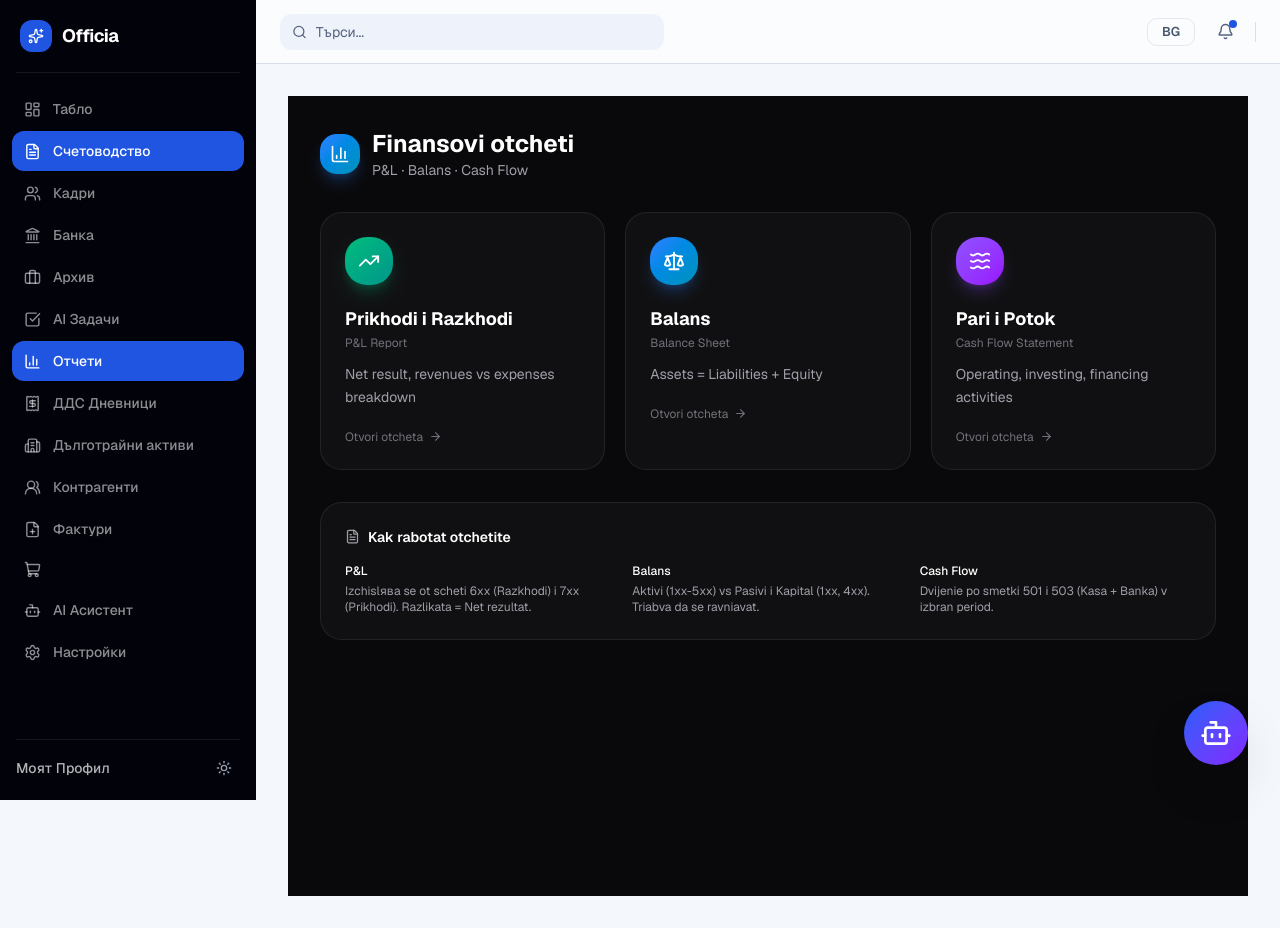
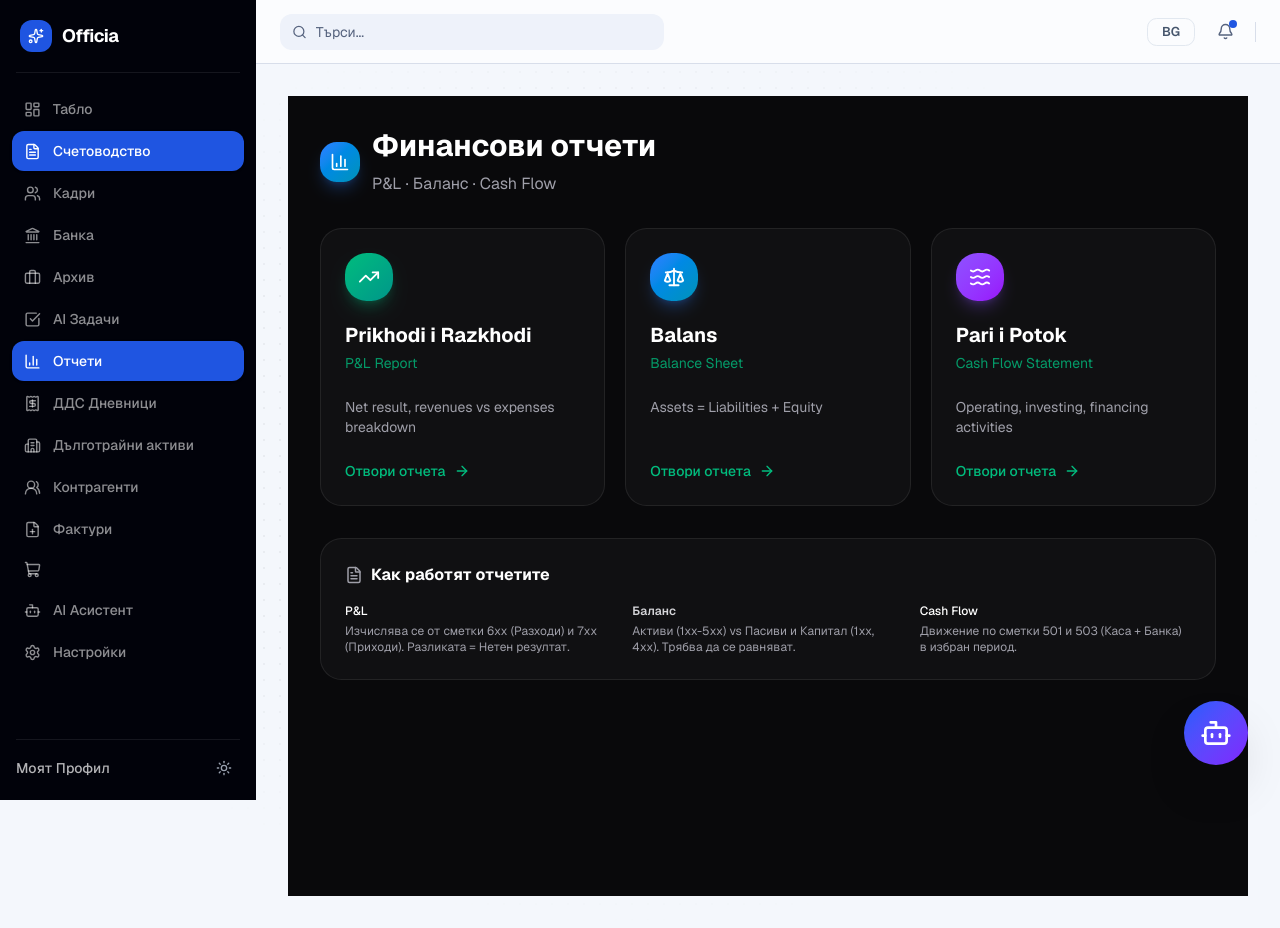
Before and after one commit to lukezester-ai/officia, a Next.js app: page /bg/dashboard/accounting/reports in a window 1280 px wide. Built offline with nearby package versions, Linux system fonts and the light colour scheme.

Commit message:
fix: translate latin text to cyrillic and expose AI errors

```diff
--- a/src/app/[lang]/dashboard/accounting/reports/balance/page.tsx
+++ b/src/app/[lang]/dashboard/accounting/reports/balance/page.tsx
@@ -6,13 +6,13 @@ import { Scale, ArrowLeft, CheckCircle, AlertCircle } from "lucide-react";
 import { ExportButtons } from "@/components/accounting/ExportButtons";
 
 const NAMES: Record<string, string> = {
-  "101": "Osnoven kapital", "151": "Dalgosrochni zaemi",
-  "201": "Zemya i sgradi", "204": "Mashini", "241": "Amortizatsiya DMA",
-  "301": "Materiali", "304": "Stoki",
-  "401": "Dostavchitsi", "411": "Klienti",
-  "4531": "DDS pokupki", "4532": "DDS prodajbi",
-  "501": "Kasa", "503": "Razplashtatelna smetka",
-  "601": "Razkhodi mat.", "603": "Amortizatsii", "701": "Prikhodi prodajbi",
+  "101": "Основен капитал", "151": "Дългосрочни заеми",
+  "201": "Земя и сгради", "204": "Машини", "241": "Амортизация ДМА",
+  "301": "Материали", "304": "Стоки",
+  "401": "Доставчици", "411": "Клиенти",
+  "4531": "ДДС покупки", "4532": "ДДС продажби",
+  "501": "Каса", "503": "Разплащателна сметка",
+  "601": "Разходи материали", "603": "Амортизации", "701": "Приходи продажби",
 };
 
 import { db } from "@/lib/db/db";
@@ -65,13 +65,13 @@ export default async function BalanceReport({ params }: { params: Promise<{ lang
             <div key={acc} className="flex items-center justify-between px-5 py-3">
               <div>
                 <span className="text-xs font-mono text-zinc-400">{acc}</span>
-                <span className="text-xs text-zinc-500 ml-2">{NAMES[acc] ?? "Smetka"}</span>
+                <span className="text-xs text-zinc-500 ml-2">{NAMES[acc] ?? "Сметка"}</span>
               </div>
               <span className={`text-sm font-mono tabular-nums ${totalColor}`}>{val.toFixed(2)}</span>
             </div>
           ))}
           <div className={`flex items-center justify-between px-5 py-3 ${bg} font-semibold`}>
-            <span className="text-xs">Obshto</span>
+            <span className="text-xs">Общо</span>
             <span className={`text-sm font-bold tabular-nums ${totalColor}`}>{total.toFixed(2)}</span>
           </div>
         </div>
@@ -91,7 +91,7 @@ export default async function BalanceReport({ params }: { params: Promise<{ lang
               <Scale size={20} className="text-white" />
             </div>
             <div>
-              <h1 className="text-2xl font-bold">Balans</h1>
+              <h1 className="text-2xl font-bold">Баланс</h1>
               <p className="text-zinc-400 text-sm">Balance Sheet</p>
             </div>
           </div>
--- a/src/app/[lang]/dashboard/accounting/reports/cashflow/page.tsx
+++ b/src/app/[lang]/dashboard/accounting/reports/cashflow/page.tsx
@@ -10,13 +10,13 @@ export default async function CashFlowPage({ params }: { params: Promise<{ lang:
           <Link href={`/${lang}/dashboard/accounting/reports`} className="w-9 h-9 rounded-xl border border-white/10 flex items-center justify-center hover:border-white/25 transition-all"><ArrowLeft size={16}/></Link>
           <div className="flex items-center gap-3">
             <div className="w-10 h-10 rounded-xl bg-gradient-to-br from-violet-500 to-purple-600 flex items-center justify-center shadow-lg shadow-violet-500/25"><Waves size={20} className="text-white"/></div>
-            <div><h1 className="text-2xl font-bold">Pari i Potok</h1><p className="text-zinc-400 text-sm">Cash Flow Statement</p></div>
+            <div><h1 className="text-2xl font-bold">Паричен Поток</h1><p className="text-zinc-400 text-sm">Cash Flow Statement</p></div>
           </div>
         </div>
         <div className="bg-violet-950/20 border border-violet-500/20 rounded-2xl p-12 text-center">
           <Waves size={48} className="text-violet-400 mx-auto mb-4" />
-          <h3 className="font-bold text-lg mb-2">Cash Flow - Skoro</h3>
-          <p className="text-zinc-400 text-sm max-w-md mx-auto">Otchetat za parichny potok she bude implementiran v sledvashtata faza. She izchislyava dvijenieto po smetki 501 i 503.</p>
+          <h3 className="font-bold text-lg mb-2">Cash Flow - Скоро</h3>
+          <p className="text-zinc-400 text-sm max-w-md mx-auto">Отчетът за паричния поток ще бъде имплементиран в следващата фаза. Ще изчислява движението по сметки 501 и 503.</p>
         </div>
       </div>
     </div>
--- a/src/app/[lang]/dashboard/accounting/reports/page.tsx
+++ b/src/app/[lang]/dashboard/accounting/reports/page.tsx
@@ -43,8 +43,8 @@ export default async function ReportsPage({ params }: { params: Promise<{ lang:
             <BarChart3 size={20} className="text-white" />
           </div>
           <div>
-            <h1 className="text-2xl font-bold">Finansovi otcheti</h1>
-            <p className="text-zinc-400 text-sm">P&L · Balans · Cash Flow</p>
+            <h2 className="text-3xl font-bold mb-2">Финансови отчети</h2>
+            <p className="text-zinc-400">P&L · Баланс · Cash Flow</p>
           </div>
         </div>
 
@@ -53,38 +53,35 @@ export default async function ReportsPage({ params }: { params: Promise<{ lang:
             <Link
               key={r.href}
               href={r.href}
-              className="group bg-white/3 border border-white/8 rounded-2xl p-6 hover:border-white/20 hover:bg-white/5 transition-all"
+              className="group bg-white/3 border border-white/8 rounded-2xl p-6 hover:border-white/20 hover:bg-white/5 transition-all flex flex-col"
             >
               <div className={`w-12 h-12 rounded-2xl bg-gradient-to-br ${r.color} flex items-center justify-center mb-5 shadow-lg ${r.shadow} group-hover:scale-105 transition-transform`}>
                 <r.icon size={22} className="text-white" />
               </div>
-              <h2 className="font-bold text-lg mb-0.5">{r.title}</h2>
-              <p className="text-xs text-zinc-500 mb-3">{r.subtitle}</p>
-              <p className="text-sm text-zinc-400 mb-5 leading-relaxed">{r.desc}</p>
-              <div className="flex items-center gap-1.5 text-xs text-zinc-500 group-hover:text-white transition-colors">
-                Otvori otcheta <ArrowRight size={13} />
+              <h3 className="text-xl font-bold mb-1 group-hover:text-emerald-400 transition-colors">{r.title}</h3>
+              <p className="text-emerald-500/80 text-sm mb-6">{r.subtitle}</p>
+              <p className="text-zinc-400 text-sm mb-6 flex-grow">{r.desc}</p>
+              <div className="flex items-center text-emerald-500 text-sm font-medium mt-auto">
+                Отвори отчета <ArrowRight size={16} className="ml-2 group-hover:translate-x-1 transition-transform" />
               </div>
             </Link>
           ))}
         </div>
 
         <div className="bg-white/3 border border-white/8 rounded-2xl p-6">
-          <div className="flex items-center gap-2 mb-4">
-            <FileText size={15} className="text-zinc-400" />
-            <h3 className="font-semibold text-sm">Kak rabotat otchetite</h3>
-          </div>
+          <h3 className="font-bold flex items-center gap-2 mb-4"><FileText size={18} className="text-zinc-400" /> Как работят отчетите</h3>
           <div className="grid grid-cols-1 md:grid-cols-3 gap-4 text-xs text-zinc-400">
             <div>
               <div className="font-medium text-white mb-1">P&L</div>
-              Izchislява se ot scheti 6xx (Razkhodi) i 7xx (Prikhodi). Razlikata = Net rezultat.
+              Изчислява се от сметки 6xx (Разходи) и 7xx (Приходи). Разликата = Нетен резултат.
             </div>
             <div>
-              <div className="font-medium text-white mb-1">Balans</div>
-              Aktivi (1xx-5xx) vs Pasivi i Kapital (1xx, 4xx). Triabva da se ravniavat.
+              <h4 className="font-semibold text-zinc-300 mb-1">Баланс</h4>
+              Активи (1xx-5xx) vs Пасиви и Капитал (1xx, 4xx). Трябва да се равняват.
             </div>
             <div>
               <div className="font-medium text-white mb-1">Cash Flow</div>
-              Dvijenie po smetki 501 i 503 (Kasa + Banka) v izbran period.
+              Движение по сметки 501 и 503 (Каса + Банка) в избран период.
             </div>
           </div>
         </div>
--- a/src/app/[lang]/dashboard/accounting/reports/pl/page.tsx
+++ b/src/app/[lang]/dashboard/accounting/reports/pl/page.tsx
@@ -6,9 +6,9 @@ import { TrendingUp, ArrowLeft, TrendingDown, Minus } from "lucide-react";
 import { ExportButtons } from "@/components/accounting/ExportButtons";
 
 const NAMES: Record<string, string> = {
-  "701": "Prikhodi prodajbi", "702": "Prikhodi uslugi", "709": "Drugi prikhodi",
-  "601": "Razkhodi materiali", "602": "Razkhodi uslugi", "603": "Amortizatsii",
-  "604": "Razkhodi zaplati", "609": "Drugi razkhodi",
+  "701": "Приходи продажби", "702": "Приходи услуги", "709": "Други приходи",
+  "601": "Разходи материали", "602": "Разходи услуги", "603": "Амортизации",
+  "604": "Разходи заплати", "609": "Други разходи",
 };
 
 import { db } from "@/lib/db/db";
@@ -56,7 +56,7 @@ export default async function PLReport({ params }: { params: Promise<{ lang: str
               <TrendingUp size={20} className="text-white" />
             </div>
             <div>
-              <h1 className="text-2xl font-bold">Prikhodi i Razkhodi</h1>
+              <h1 className="text-2xl font-bold">Приходи и Разходи</h1>
               <p className="text-zinc-400 text-sm">P&L Report</p>
             </div>
           </div>
@@ -85,7 +85,7 @@ export default async function PLReport({ params }: { params: Promise<{ lang: str
           <div className={`${net >= 0 ? "bg-emerald-950/40 border-emerald-500/20" : "bg-red-950/40 border-red-500/20"} border rounded-2xl p-5`}>
             <div className="flex items-center gap-2 mb-2">
               <Minus size={14} className={net >= 0 ? "text-emerald-400" : "text-red-400"} />
-              <span className="text-xs text-zinc-400">Net rezultat</span>
+              <span className="text-zinc-400 text-sm font-medium">Нетен Финансов Резултат</span>
             </div>
             <div className={`text-2xl font-bold tabular-nums ${net >= 0 ? "text-emerald-400" : "text-red-400"}`}>
               {net >= 0 ? "+" : ""}{net.toFixed(2)}
@@ -98,23 +98,25 @@ export default async function PLReport({ params }: { params: Promise<{ lang: str
           <div className="bg-white/3 border border-white/8 rounded-2xl overflow-hidden">
             <div className="px-5 py-4 border-b border-white/8 flex items-center gap-2">
               <TrendingUp size={14} className="text-emerald-400" />
-              <h2 className="font-semibold text-sm">Prikhodi (7xx)</h2>
+              <h2 className="font-semibold text-sm">Приходи (7xx)</h2>
             </div>
-            {Object.keys(revenue).length === 0 ? (
-              <p className="text-zinc-600 text-xs text-center py-8">Niama prikhodi</p>
+            {report.revenue.breakdown.length === 0 ? (
+              <p className="text-zinc-600 text-xs text-center py-8">Няма приходи</p>
             ) : (
               <div className="divide-y divide-white/5">
-                {Object.entries(revenue).sort().map(([acc, amt]) => (
-                  <div key={acc} className="flex items-center justify-between px-5 py-3">
+                {report.revenue.breakdown.map((b: any) => (
+                  <div key={b.accountCode} className="flex items-center justify-between px-5 py-3">
                     <div>
-                      <div className="text-xs font-mono text-zinc-300">{acc}</div>
-                      <div className="text-xs text-zinc-500">{NAMES[acc] ?? "Prihod"}</div>
+                      <div className="text-xs font-mono text-zinc-300">{b.accountCode}</div>
+                      <span className="text-xs text-zinc-500 ml-2">{NAMES[b.accountCode] ?? "Сметка"}</span>
                     </div>
-                    <div className="text-sm font-mono text-emerald-400 tabular-nums">{amt.toFixed(2)}</div>
+                    <span className="text-sm font-mono tabular-nums text-emerald-400">
+                      {Number(b.amount).toFixed(2)}
+                    </span>
                   </div>
                 ))}
-                <div className="flex items-center justify-between px-5 py-3 bg-emerald-950/20">
-                  <span className="text-xs font-semibold text-zinc-300">Obshto</span>
+                <div className="flex items-center justify-between px-5 py-3 bg-emerald-500/5 font-semibold">
+                  <span className="text-xs text-emerald-400">Общо Приходи</span>
                   <span className="text-sm font-bold text-emerald-400 tabular-nums">{totalRevenue.toFixed(2)}</span>
                 </div>
               </div>
@@ -124,23 +126,25 @@ export default async function PLReport({ params }: { params: Promise<{ lang: str
           <div className="bg-white/3 border border-white/8 rounded-2xl overflow-hidden">
             <div className="px-5 py-4 border-b border-white/8 flex items-center gap-2">
               <TrendingDown size={14} className="text-red-400" />
-              <h2 className="font-semibold text-sm">Razkhodi (6xx)</h2>
+              <h2 className="font-semibold text-sm">Разходи (6xx)</h2>
             </div>
-            {Object.keys(expenses).length === 0 ? (
-              <p className="text-zinc-600 text-xs text-center py-8">Niama razkhodi</p>
+            {report.expenses.breakdown.length === 0 ? (
+              <p className="text-zinc-600 text-xs text-center py-8">Няма разходи</p>
             ) : (
               <div className="divide-y divide-white/5">
-                {Object.entries(expenses).sort().map(([acc, amt]) => (
-                  <div key={acc} className="flex items-center justify-between px-5 py-3">
+                {report.expenses.breakdown.map((b: any) => (
+                  <div key={b.accountCode} className="flex items-center justify-between px-5 py-3">
                     <div>
-                      <div className="text-xs font-mono text-zinc-300">{acc}</div>
-                      <div className="text-xs text-zinc-500">{NAMES[acc] ?? "Razkhod"}</div>
+                      <div className="text-xs font-mono text-zinc-300">{b.accountCode}</div>
+                      <span className="text-xs text-zinc-500 ml-2">{NAMES[b.accountCode] ?? "Сметка"}</span>
                     </div>
-                    <div className="text-sm font-mono text-red-400 tabular-nums">{amt.toFixed(2)}</div>
+                    <span className="text-sm font-mono tabular-nums text-rose-400">
+                      {Number(b.amount).toFixed(2)}
+                    </span>
                   </div>
                 ))}
-                <div className="flex items-center justify-between px-5 py-3 bg-red-950/20">
-                  <span className="text-xs font-semibold text-zinc-300">Obshto</span>
+                <div className="flex items-center justify-between px-5 py-3 bg-rose-500/5 font-semibold">
+                  <span className="text-xs text-rose-400">Общо Разходи</span>
                   <span className="text-sm font-bold text-red-400 tabular-nums">{totalExpenses.toFixed(2)}</span>
                 </div>
               </div>
--- a/src/components/ai/actions.ts
+++ b/src/components/ai/actions.ts
@@ -34,6 +34,6 @@ export async function askAssistant(query: string) {
     return res.message;
   } catch (error: any) {
     console.error('AI Error:', error);
-    return "Извинете, възникна грешка при връзката с AI Асистента.";
+    return `Извинете, възникна грешка при връзката с AI Асистента. (Грешка: ${error.message || "Непозната грешка"})`;
   }
 }
```
